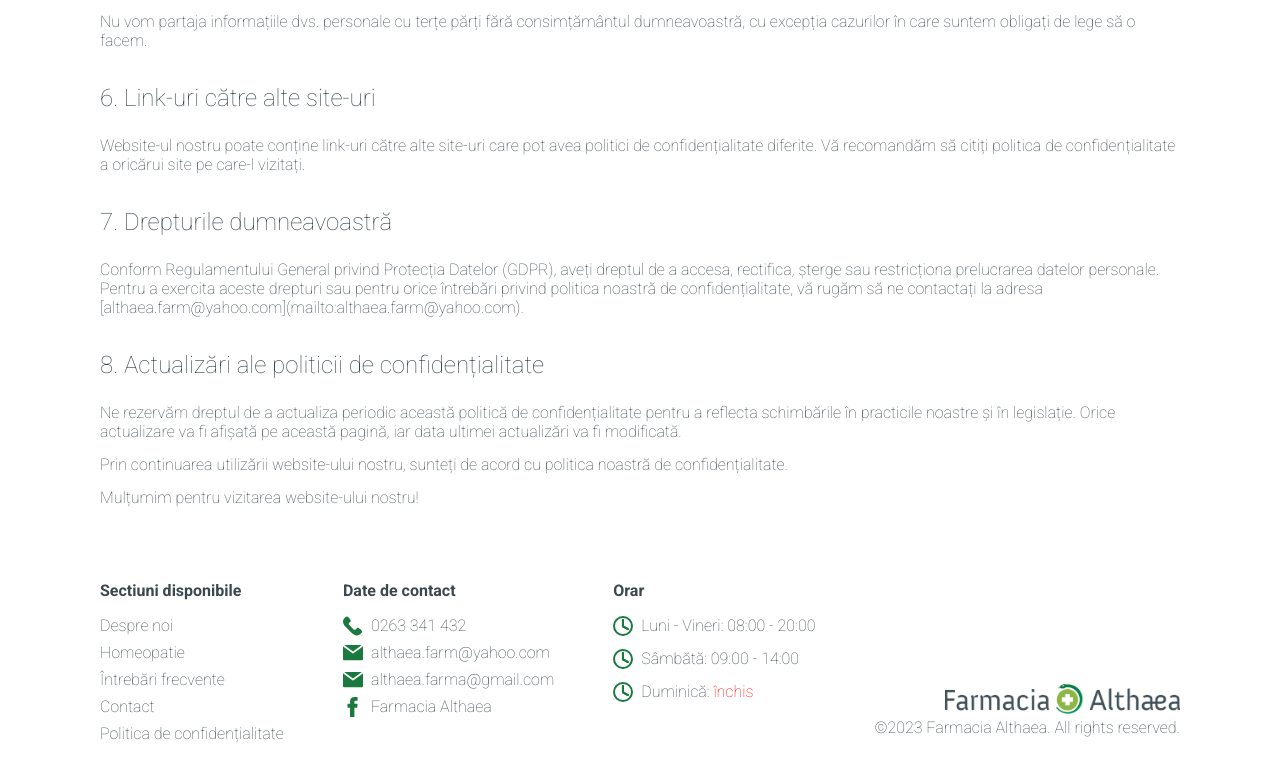
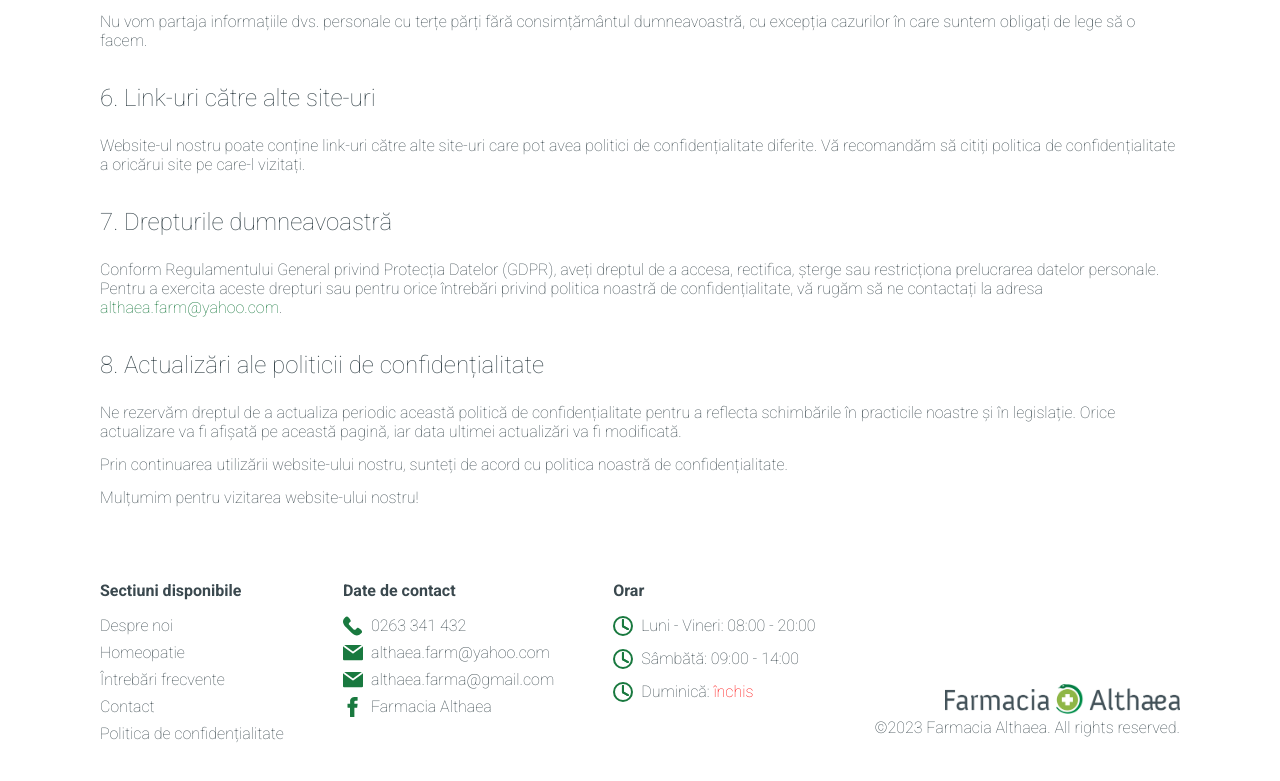
Before and after one commit to muresanalex/althaea-next, a Next.js app: page /politica-de-confidentialitate in a window 1280 px wide. Shown: the part 1040-1821 px from the top of the page. Built offline with nearby package versions, Linux system fonts and the light colour scheme.

Commit message:
Fix email on privacy policy page

```diff
--- a/components/privacy-policy/PrivacyPolicy.js
+++ b/components/privacy-policy/PrivacyPolicy.js
@@ -105,8 +105,16 @@ const PrivacyPolicy = () => {
         dreptul de a accesa, rectifica, șterge sau restricționa prelucrarea
         datelor personale. Pentru a exercita aceste drepturi sau pentru orice
         întrebări privind politica noastră de confidențialitate, vă rugăm să ne
-        contactați la adresa
-        [althaea.farm@yahoo.com](mailto:althaea.farm@yahoo.com).
+        contactați la adresa{" "}
+        <a
+          href={"mailto:althaea.farm@yahoo.com"}
+          className={styles.link}
+          target="_blank"
+          rel="noreferrer"
+        >
+          althaea.farm@yahoo.com
+        </a>
+        .
       </p>
       <h2>8. Actualizări ale politicii de confidențialitate</h2>
       <p>
--- a/components/privacy-policy/PrivacyPolicy.module.css
+++ b/components/privacy-policy/PrivacyPolicy.module.css
@@ -20,6 +20,10 @@
   font-weight: 100;
 }
 
+.link {
+  color: var(--primary);
+}
+
 @media screen and (max-width: 1079px) {
   .content-wrapper {
     padding: 0 20px;
```
